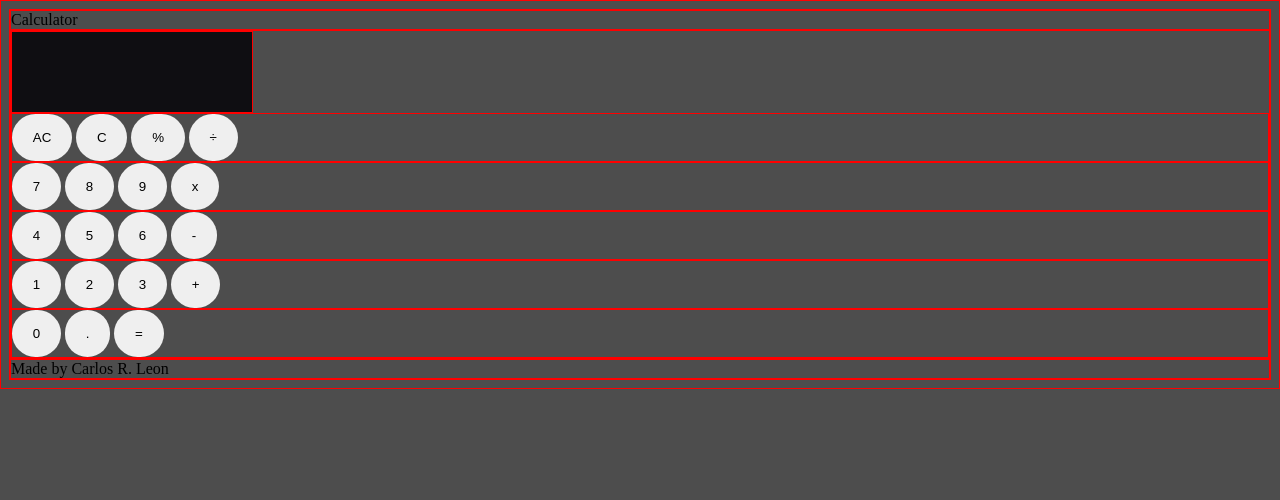
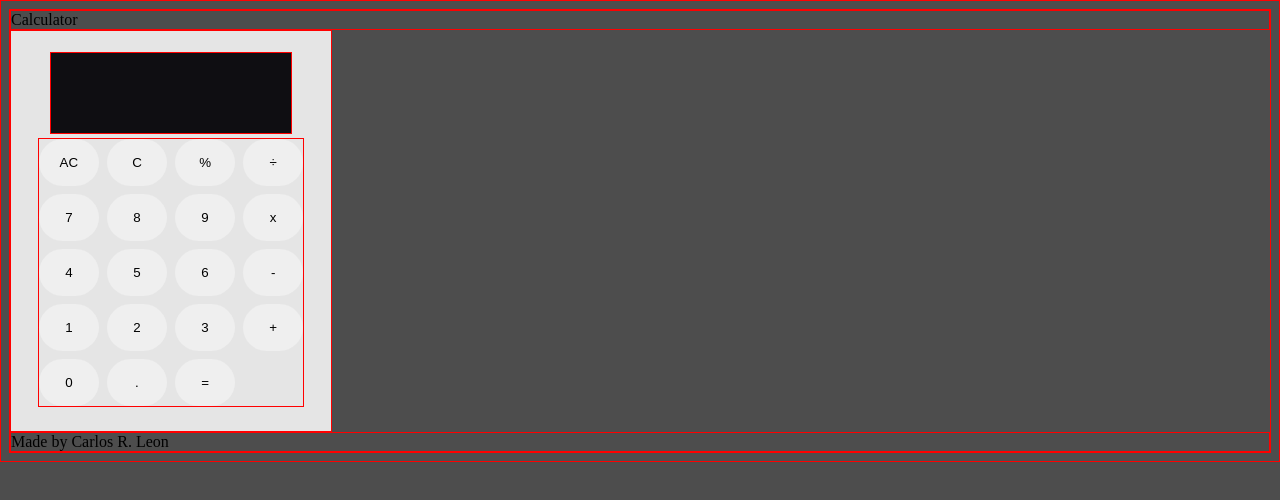
Before and after one commit to CarlosLeon0831/calculator, a plain HTML site: page index.html in a window 1280 px wide. Drawn offline with Linux system fonts and the light colour scheme.

Commit message:
Switch button layout to grid

```diff
--- a/index.html
+++ b/index.html
@@ -12,31 +12,27 @@
     <div class="header">Calculator</div>
     <div class="calculator__frame">
         <div class="screen"></div>
-        <div class="button__row1">
+        <div class="button__grid">
             <button>AC</button>
             <button>C</button>
             <button>%</button>
             <button>÷</button>
-        </div>
-        <div class="button__row2">
+
             <button>7</button>
             <button>8</button>
             <button>9</button>
             <button>x</button>
-        </div>
-        <div class="button__row3">
+
             <button>4</button>
             <button>5</button>
             <button>6</button>
             <button>-</button>
-        </div>
-        <div class="button__row4">
+
             <button>1</button>
             <button>2</button>
             <button>3</button>
             <button>+</button>
-        </div>
-        <div class="button__row5">
+
             <button>0</button>
             <button>.</button>
             <button>=</button>
--- a/style.css
+++ b/style.css
@@ -4,7 +4,7 @@
 
 html,
 body {
-    background-color: #4D4D4D;
+  background-color: #4d4d4d;
 }
 
 button {
@@ -22,11 +22,22 @@ button {
 
 .calculator__frame {
   flex-direction: column;
-
+  background-color: #e5e5e5;
+  height: 25rem;
+  width: 20rem;
+  align-items: center;
+  justify-content: center;
 }
 
 .screen {
-    background-color: #0F0E12;
+  background-color: #0f0e12;
   height: 5rem;
   width: 15rem;
 }
+
+.button__grid {
+  display: grid;
+  grid-template-columns: repeat(4, 1fr);
+  grid-gap: 0.5rem;
+  margin: 0.2rem;
+}
```
Lines whose indentation alone changed are shown as unchanged.
